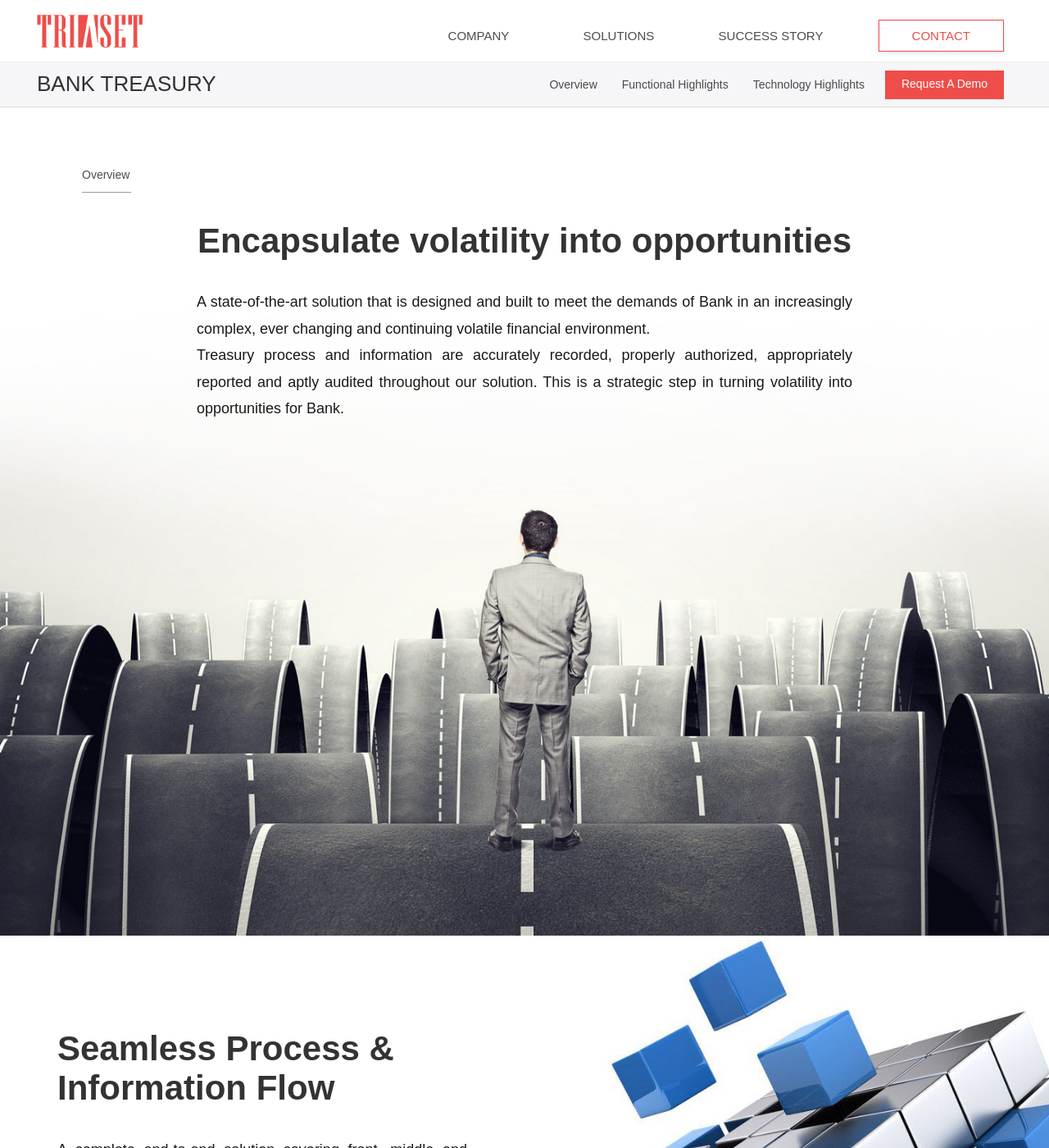
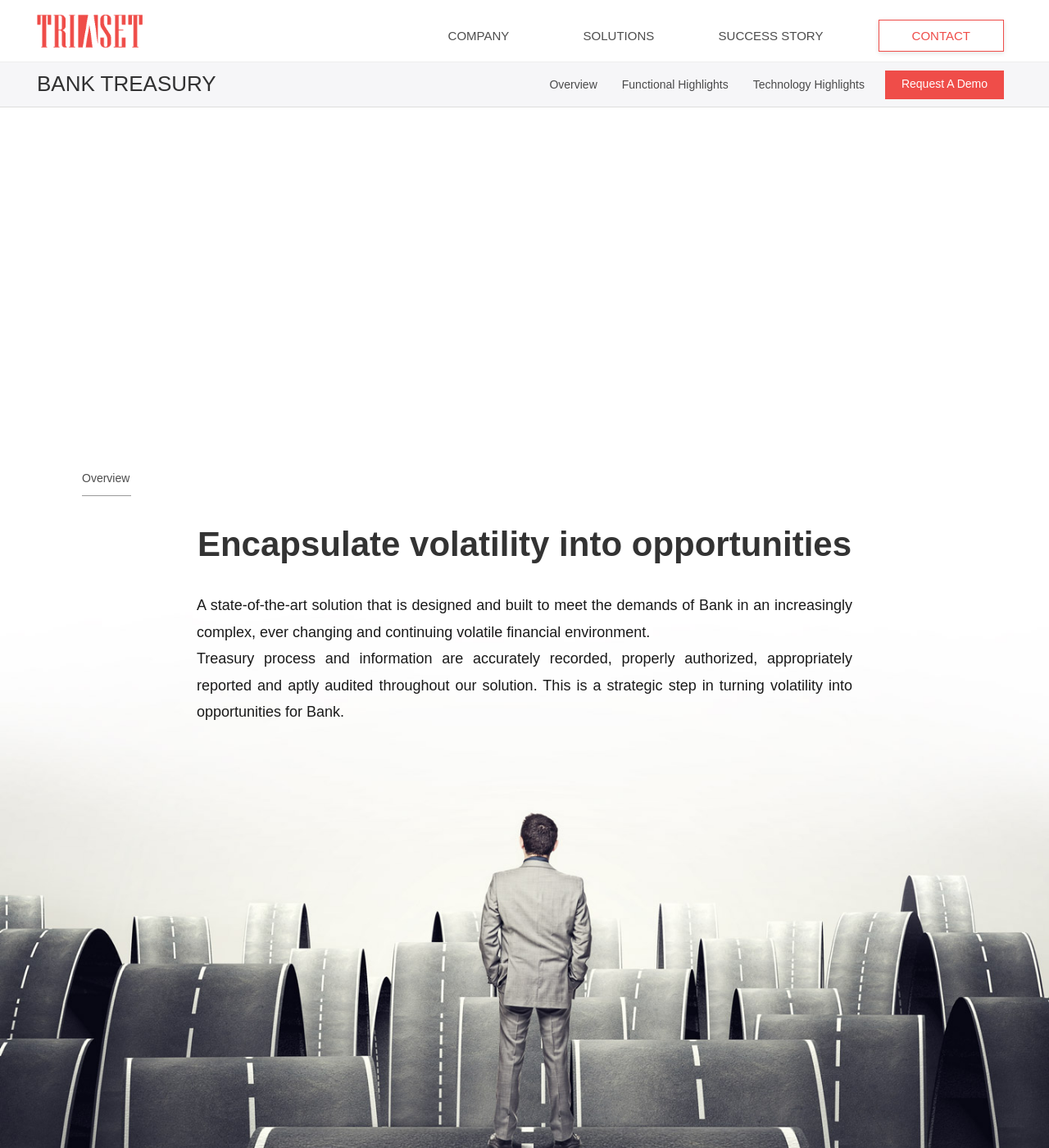
Before and after one commit to s1z3n/Viable-Tech, a Jekyll site: the page built from solution-bank.html, in a window 1280 px wide and 1400 px high. Shown: the whole window at 82% size. Built offline with Jekyll 4.4.1, drawn with Linux system fonts in a browser that asks for light colours; Markdown is read by kramdown in place of the engine named in the settings.

Commit message:
Investment hero image

```diff
--- a/assets/css/4-pages/_solutions.sass
+++ b/assets/css/4-pages/_solutions.sass
@@ -81,7 +81,7 @@ section.solution.bank-1
 	background: url(../images/look-into-the-future.jpg) center center
 	background-size: cover
 	height: 900px
-	margin-top: 30px
+	margin-top: 400px
 
 @media (max-width: 500px)
 	section.solution#bank-1
@@ -92,10 +92,10 @@ section.solution.bank-1
 		height: 1200px
 
 section.solution.investment
-	background: url(../images/look-into-future.jpg) center center
+	background: url(../images/steps-2.jpg) center center
 	background-size: cover
-	height: 750px
-	// margin-top: 30px
+	height: 800px
+	// margin-top: 20px
 
 
 // overview solution 2 //
```
Also changed, not shown: assets/images/steps-1.jpg (added), assets/images/steps-2.jpg (added), assets/images/steps.jpg (added), 4 other files.
